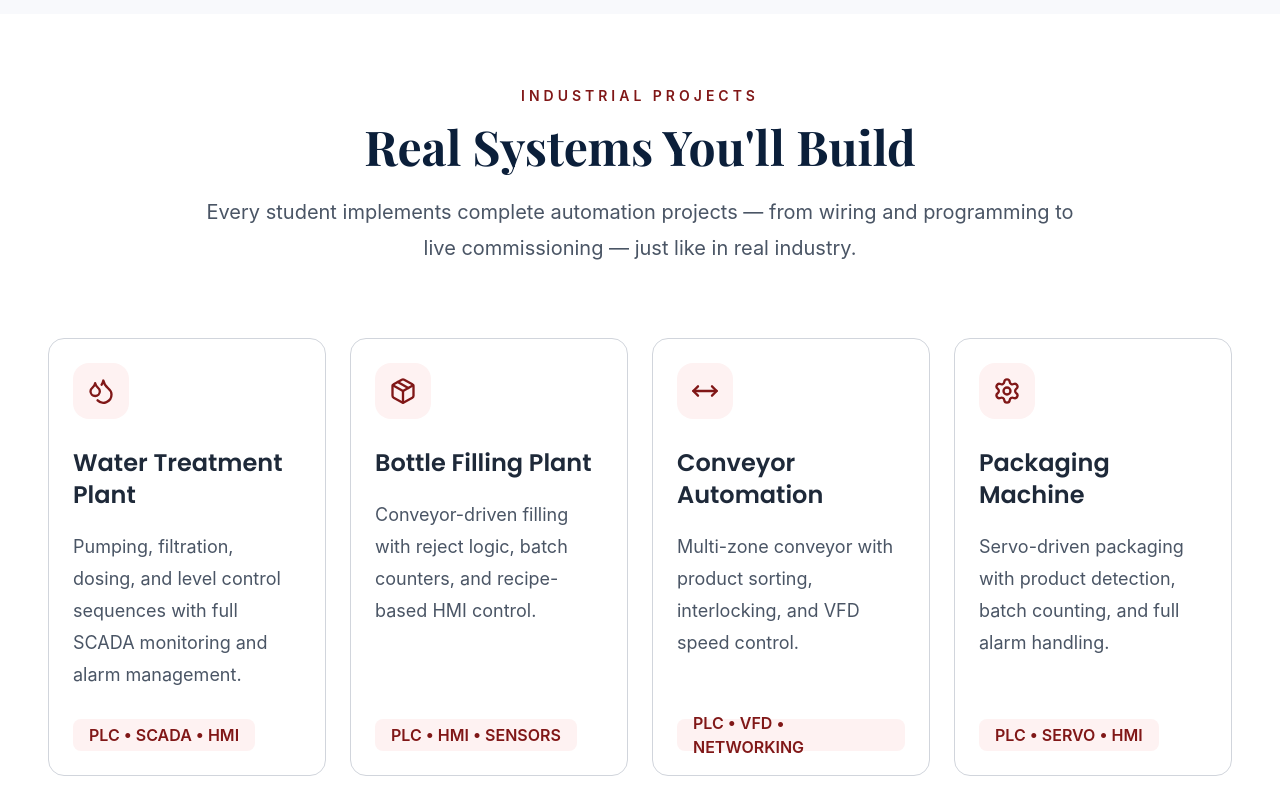
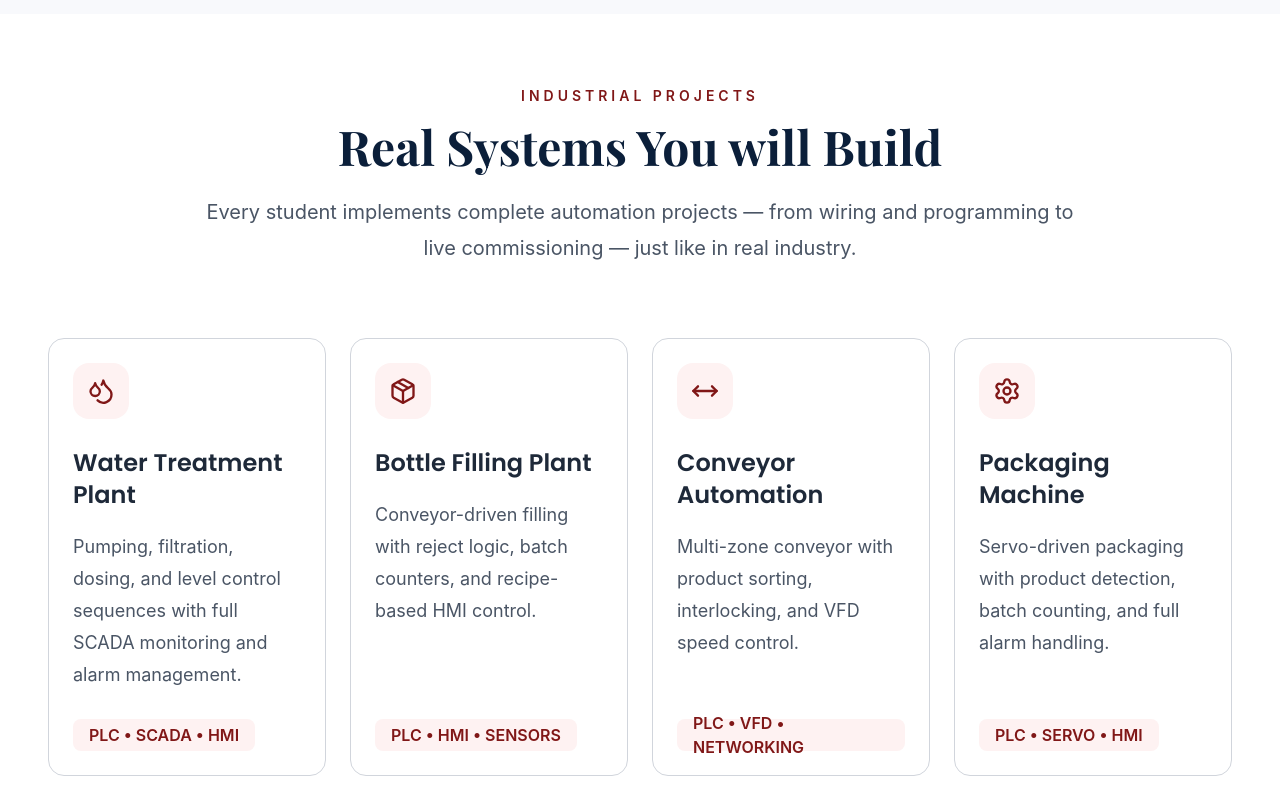
Before and after one commit to Anshika-9-tiwari/DIAC_web, a Next.js app: page /courses/industrial-automation in a window 1280 px wide. Shown: the part 4380-5179 px from the top of the page. Built offline with nearby package versions, Linux system fonts and the light colour scheme.

Commit message:
diac 27th commit

```diff
--- a/src/app/courses/industrial-automation/page.tsx
+++ b/src/app/courses/industrial-automation/page.tsx
@@ -7,7 +7,7 @@ import CoursesPlacementSection from "@/components/Courses/coursesSubpages/Course
 import CourseSubpageHero from "@/components/Courses/coursesSubpages/CourseSubpageHero";
 import CurriculumSection from "@/components/Courses/coursesSubpages/CurriculumSection";
 import CoursesIndustryDemand from "@/components/Courses/coursesSubpages/CoursesIndustryDemand";
-import CoursesProjectSection from "@/components/Courses/coursesSubpages/CoursesProjectSection"
+import CoursesProjectSection from "@/components/Courses/coursesSubpages/CoursesProjectsection";
 
 
 
--- a/src/components/Courses/coursesSubpages/CourseOverviewSection.tsx
+++ b/src/components/Courses/coursesSubpages/CourseOverviewSection.tsx
@@ -1,9 +1,7 @@
 "use client";
 
 import Link from "next/link";
-import Image from "next/image";
 import { CircleCheckBig } from 'lucide-react';
-import { useState } from "react";
 import {
   RefreshCw,
   Factory,
--- a/src/components/Courses/coursesSubpages/CourseSubpageHero.tsx
+++ b/src/components/Courses/coursesSubpages/CourseSubpageHero.tsx
@@ -2,8 +2,8 @@
 
 import Image from "next/image";
 import Link from "next/link";
+
 import {
-  CheckCircle2,
   CircleCheckBig,
   Download,
   PlayCircle,
--- a/src/components/Courses/coursesSubpages/CoursesCertification.tsx
+++ b/src/components/Courses/coursesSubpages/CoursesCertification.tsx
@@ -2,7 +2,7 @@
 
 import Image from "next/image";
 import Link from "next/link";
-import { Check, CircleCheckBig } from "lucide-react";
+import {  CircleCheckBig } from "lucide-react";
 
 const certificationPoints = [
   {
--- a/src/components/Courses/coursesSubpages/CoursesIndustryDemand.tsx
+++ b/src/components/Courses/coursesSubpages/CoursesIndustryDemand.tsx
@@ -1,6 +1,6 @@
 "use client";
 
-import { Briefcase, Wrench, CheckCircle2, CircleCheckBig } from "lucide-react";
+import { Briefcase, Wrench, CircleCheckBig } from "lucide-react";
 
 const jobRoles = [
   "Automation Engineer",
--- a/src/components/Courses/coursesSubpages/CoursesPlacementSection.tsx
+++ b/src/components/Courses/coursesSubpages/CoursesPlacementSection.tsx
@@ -49,7 +49,7 @@ export default function PlacementSupportSection() {
           </p>
 
           <h2 className="text-[33px] md:text-5xl font-bold text-gray-800 mb-6">
-            We Don't Just Train You —{""}
+            We Do not Just Train You —{""}
             <span>
               We Help You Get Hired
             </span>
--- a/src/components/Courses/coursesSubpages/CoursesProjectsection.tsx
+++ b/src/components/Courses/coursesSubpages/CoursesProjectsection.tsx
@@ -79,7 +79,7 @@ export default function CoursesProjectSection() {
           </p>
 
           <h2 className="text-4xl md:text-5xl font-bold text-[#0b1f3a] mb-6">
-            Real Systems You'll Build
+            Real Systems You will Build
           </h2>
 
           <p className="max-w-4xl mx-auto text-lg md:text-xl text-gray-600 leading-9">
```
Also changed, not shown: 1 other file (tests, documents, lock files or other folders).
